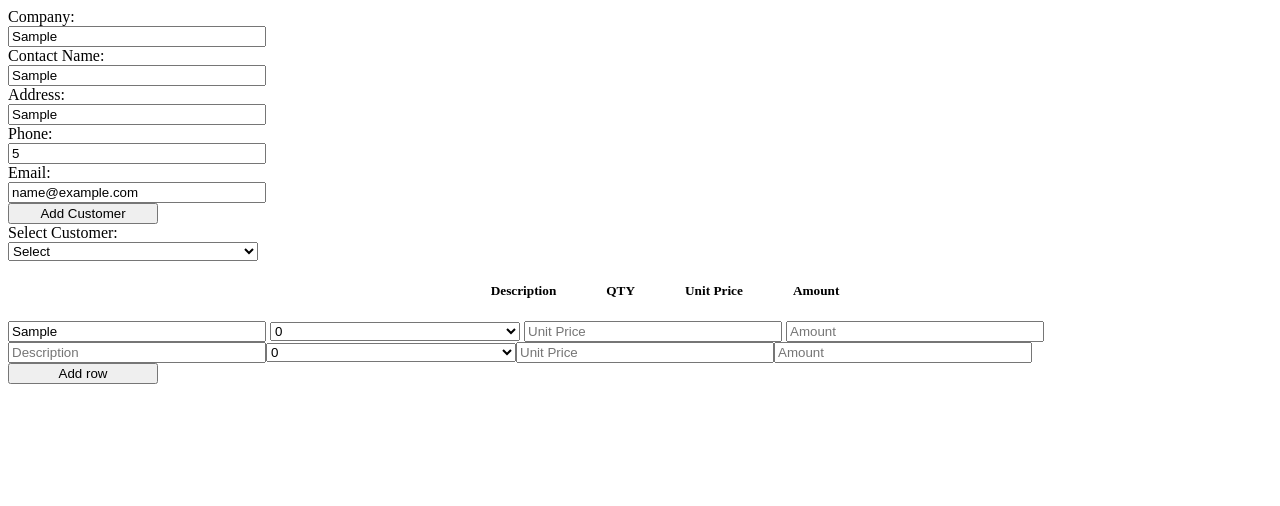
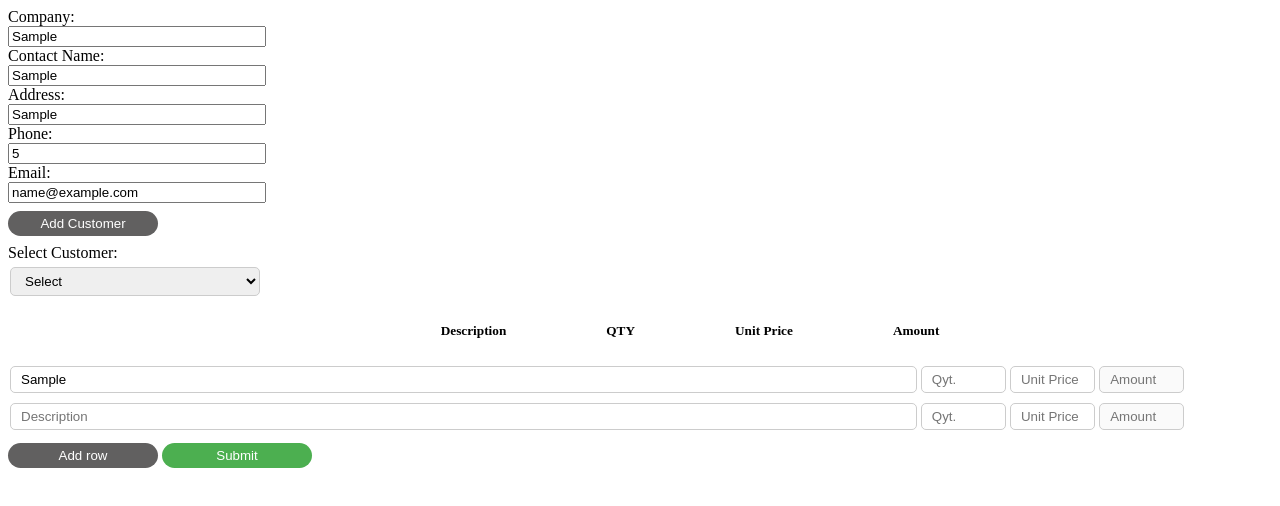
Before and after one commit to alexkiyko/invoce-form-vanilla-js, a plain HTML site: page index.html in a window 1280 px wide. Both pictures are taken after typing "Sample", "Sample", "Sample", "5", "name@example.com", "Sample" into the empty fields and a click on the button "Add row". Drawn offline with Linux system fonts and the light colour scheme.

Commit message:
add inputs  buttons styles

```diff
--- a/index.html
+++ b/index.html
@@ -18,15 +18,14 @@
       <label for="name">Phone:</label>
       <input type="number" id="phone" />
       <label for="name">Email:</label>
-      <input name="email" type="email" id="email" />
-      <button onclick="addCustomer()">Add Customer</button>
+      <input name="email" type="email" id="email" required/>
+      <button id="addCustomer" onclick="addCustomer()">Add Customer</button>
       <label for="customer">Select Customer:</label>
 
-      <select id="selectItem" name="selectItem">
+      <select id="selectItem" name="selectItem" onchange="selectCustomer()">
         <option value="none">Select</option>
       </select>
-
-
+      <input type="text" id="selectedCustomer" value="" hidden>
     </div>
 
     <div class="addItemHeader">
@@ -44,22 +43,15 @@
       </div>
     </div>
     <div id="form">
-      <div id="row-addService-0">
+      <div id="row-addService-0" class="addItem">
         <input type="text" id="description" placeholder="Description">
-        <select id="selectQYT" name="selectQYT" onchange="getQyt()">
-          <option value="0">0</option>
-          <option value="1">1</option>
-          <option value="2">2</option>
-          <option value="3">3</option>
-          <option value="4">4</option>
-          <option value="5">5</option>
-        </select>
-        <input type="number" id="unitPrice" placeholder="Unit Price" onchange="getUnitPrice()">
-        <input type="text" id="amount" placeholder="Amount">
+        <input type="text" id="qyt" placeholder="Qyt.">
+        <input type="text" id="unitPrice" placeholder="Unit Price">
+        <input type="text" id="amount" placeholder="Amount" disabled>
       </div>
-
     </div>
-      <button onclick="addNewRow()">Add row</button>
+      <button id="addRow" onclick="addNewRow()">Add row</button>
+      <button type="submit" id="submit" onclick="postData()">Submit</button>
     </div>
 
     <script src="scripts.js"></script>
--- a/scripts.js
+++ b/scripts.js
@@ -1,25 +1,18 @@
 const clientList = [
   {
-    id: "1",
-    company: "Test1",
-    contactName: "Alex Smith",
-    address: "123 st NY 11105",
+    id: 1,
+    company: "MGM Management Inc.",
+    contactName: "John Smith",
+    address: "123 Fulton St. Astoria, NY 11105",
     phone: "1231234455",
   },
   {
-    id: "1",
-    company: "Test2",
+    id: 2,
+    company: "Star Solutions Inc.",
     contactName: "Alex Smith",
-    address: "123 st NY 11105",
+    address: "34 16 Ave. Brooklyn, NY 11204",
     phone: "1231234455",
-  },
-  {
-    id: "1",
-    company: "Test3",
-    contactName: "Alex Smith",
-    address: "123 st NY 11105",
-    phone: "1231234455",
-  },
+  }
 ];
 
 function addCustomer() {
@@ -29,25 +22,18 @@ function addCustomer() {
   const phone = document.getElementById("phone").value;
   const email = document.getElementById("email").value;
 
-  // console.log(company, contact, address, phone, email);
-  // console.log(document.getElementById("selectItem").value);
-  // get selected value
-  // var e = document.getElementById("selectQYT");
-  // console.log('qyt', e.options[e.selectedIndex].text);
-
-}
-let unitPrice
-let qyt;
-function getUnitPrice() {
-  unitPrice = document.getElementById("unitPrice").value;
-  console.log('price', unitPrice)
+  console.log(company, contact, address, phone, email);
 }
 
-function getQyt() {
-  el = document.getElementById("selectQYT");
-  qyt = el.options[el.selectedIndex].text
-  console.log('qyt', qyt)
-  // if (qyt === 'QYT') alert('test')
+function selectCustomer() {
+  const dropdown = document.getElementById("selectItem");
+  const selectedItem = dropdown.options[dropdown.selectedIndex]//.text;
+  console.log(selectedItem.value)
+  const c = clientList.find((obj) => {
+    return obj.id === Number(selectedItem.value)
+  })
+  console.log(c)
+  document.getElementById('selectedCustomer').value = c.id
 }
 
 function setAttributes(el, attrs) {
@@ -59,54 +45,77 @@ function setAttributes(el, attrs) {
 function addNewRow() {
   const form = document.getElementById('form')
   const rows = document.querySelectorAll('div[id^="row-addService"]')
-  console.log(rows.length)
 
+  if (rows.length < 5) {
     const div = document.createElement('div');
     div.setAttribute('id', `row-addService-${rows.length}`)
+    div.setAttribute('class', 'addItem')
     form.appendChild(div)
 
     const inputDesc = document.createElement('input')
     setAttributes(inputDesc, {'type': 'text', 'id':"description", 'placeholder':"Description" })
     div.appendChild(inputDesc)
 
-  const selectQYT = document.createElement('select')
-  setAttributes(selectQYT, {'name': 'selectQYT', 'id':"selectQYT" })
-  div.appendChild(selectQYT)
-
-  for(let i = 0; i <= 5; i++) {
-    const option = document.createElement('option')
-    setAttributes(option, {'value': i })
-    option.innerText = i
-    selectQYT.appendChild(option)
-  }
+    const inputQYT = document.createElement('input')
+    setAttributes(inputQYT, {'type': 'text', 'id':"qyt", 'placeholder':"Qyt." })
+    div.appendChild(inputQYT)
 
     const inputUnitPrice = document.createElement('input')
-  setAttributes(inputUnitPrice, {'type': 'number', 'id':"unitPrice", 'placeholder':"Unit Price" })
+    setAttributes(inputUnitPrice, {'type': 'text', 'id':"unitPrice", 'placeholder':"Unit Price" })
     div.appendChild(inputUnitPrice)
 
     const inputAmount = document.createElement('input')
-  setAttributes(inputAmount, {'type': 'text', 'id':"amount", 'placeholder':"Amount" })
+    setAttributes(inputAmount, {'type': 'text', 'id':"amount", 'placeholder':"Amount", 'disabled': true })
     div.appendChild(inputAmount)
+  }
 }
 
 let amountSelector = document.getElementById("amount")
-let unit = document.getElementById("unitPrice")
-let selectS = document.getElementById("selectQYT")
-document.addEventListener('change', (event) => {
-  console.log(event.target.nodeName)
-  console.log(event)
-  // if(event.target.nodeName === "BUTTON") {
-  //     const id = event.target.id
-  //     console.log(id)
-  //     for (let i = 0; i < list.length; i++) {
-  //         if(list[i].id === id) list[i].done = !list[i].done
+let unitPriceSelector = document.getElementById("unitPrice")
+let qytSelector = document.getElementById("qyt")
 
-  //     }
-  // }
+// update amount fields
+document.addEventListener('input', (event) => {
+  let parent = event.target.parentElement.id
+
+  if(event.target.nodeName === "INPUT") {
+    if(event.target.id === 'qyt' || event.target.id === 'unitPrice') {
+      let qytValue = document.querySelector(`#${parent} input[id='qyt']`).value;
+      let unitPriceValue = document.querySelector(`#${parent} input[id='unitPrice']`).value;
+      qytValue = Number(qytValue);
+      unitPriceValue = Number(unitPriceValue);
+
+      if (qytValue > 0 && unitPriceValue > 0) {
+        let amountSelector = document.querySelector(`#${parent} input[id='amount']`);
+        amountSelector.value = (qytValue * unitPriceValue).toFixed(2)
+      }
+
+      if (qytValue === 0 || unitPriceValue === 0) {
+        let amountSelector = document.querySelector(`#${parent} input[id='amount']`);
+        amountSelector.value = '';
+      }
+    }
+  }
 })
-// console.log(document.getElementById("unitPrice").value)
 
+const data = [];
+function postData() {
+  const rows = document.querySelectorAll('div[id^="row-addService"]');
+  rows.forEach((row) => {
+    let descValue = document.querySelector(`#${row.id} input[id='description']`).value;
+    let qytValue = document.querySelector(`#${row.id} input[id='qyt']`).value;
+    let unitPriceValue = document.querySelector(`#${row.id} input[id='unitPrice']`).value;
+    let amountValue = document.querySelector(`#${row.id} input[id='amount']`).value;
 
+    data.push({
+      description: descValue,
+      quantity: qytValue,
+      unitPrice: unitPriceValue,
+      amount: amountValue
+    })
+  })
+  console.log(data)
+}
 // function selectCustomer() {
 //   for (let i = 0; i < clientList.length; i++) {
 //     const listItem = document.createElement("option");
--- a/styles.css
+++ b/styles.css
@@ -26,11 +26,71 @@ button {
 }
 
 .addItemHeader h5 {
-  padding-left: 50px;
+  padding-left: 100px;
 }
+
 
 .addItem {
   display: flex;
-  flex-flow: wrap;
+  flex-flow: nowrap;
   align-items: center;
 }
+
+select {
+  width: 250px;
+  padding: 5px 10px;
+  margin: 5px 2px;
+  display: inline-block;
+  border: 1px solid #ccc;
+  border-radius: 5px;
+}
+
+input#description {
+  width: 70%;
+  padding: 5px 10px;
+  margin: 5px 2px;
+  display: inline-block;
+  border: 1px solid #ccc;
+  border-radius: 5px;
+}
+
+input#qyt, input#unitPrice, input#amount {
+  width: 5%;
+  padding: 5px 10px;
+  margin: 5px 2px;
+  display: inline-block;
+  border: 1px solid #ccc;
+  border-radius: 5px;
+}
+
+button#submit {
+  background-color: #4CAF50;
+  color: white;
+  padding: 5px 15px;
+  margin: 8px 0;
+  border: none;
+  border-radius: 50px;
+}
+
+button#submit:hover {
+  background-color: #45a049;
+}
+
+button#addRow, #addCustomer {
+  background-color: #616060;
+  color: white;
+  padding: 5px 15px;
+  margin: 8px 0;
+  border: none;
+  border-radius: 50px;
+}
+
+button#addRow:hover, #addCustomer:hover {
+  background-color: #767676;
+}
+
+input:focus {
+    outline: none;
+    border: 4px solid red;
+    box-shadow: 0 0 3px #8a8a8a;
+}
```
Lines whose indentation alone changed are shown as unchanged.
